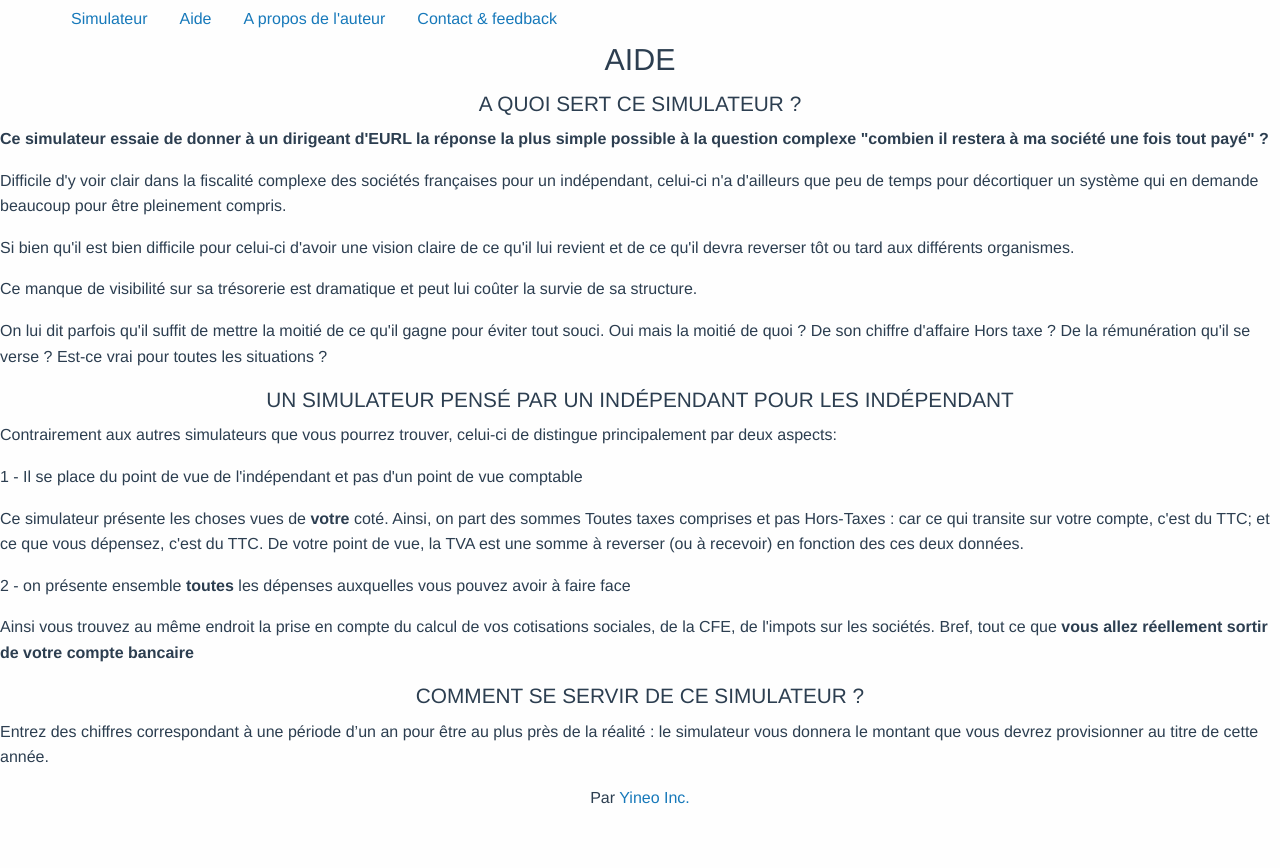
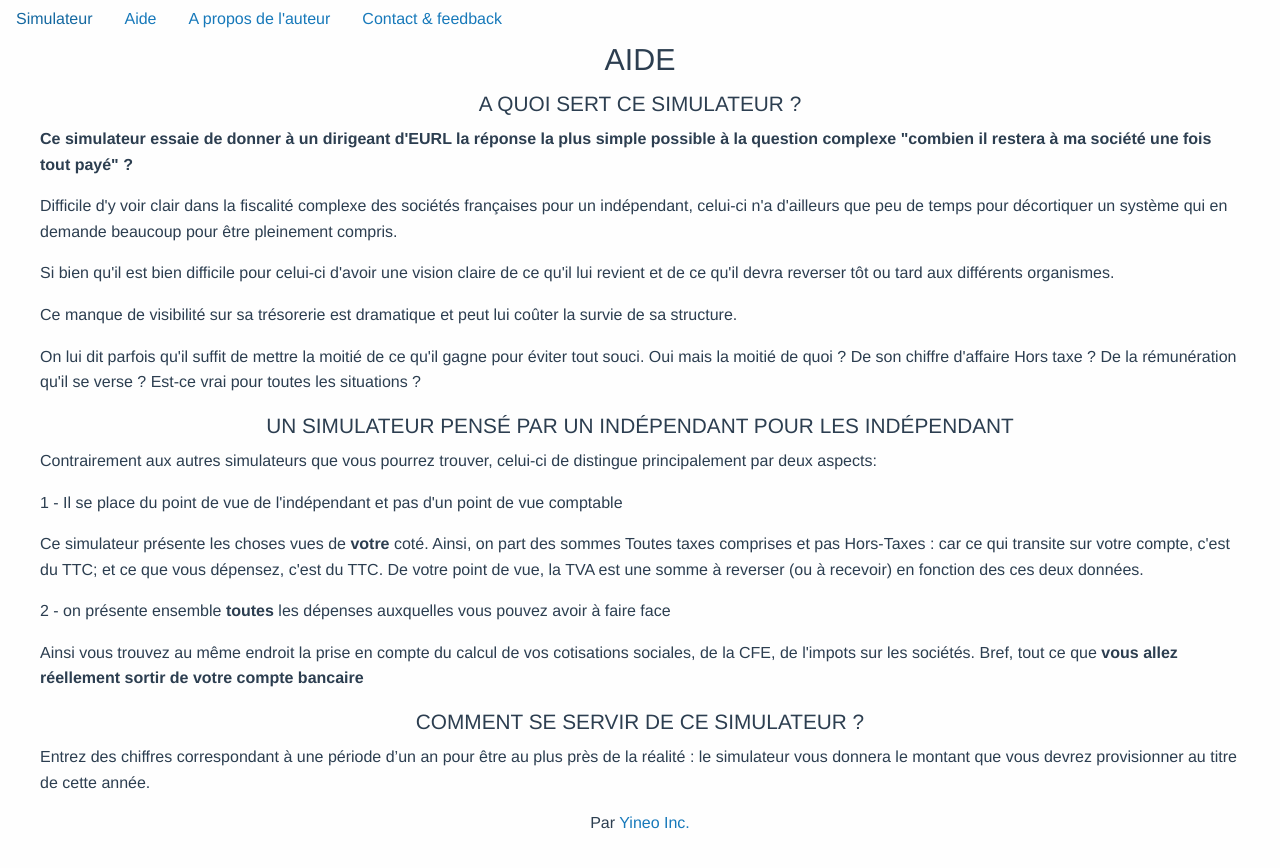
Before and after one commit to nyl-auster/eurl-app-2, a Vue app: page /aide in a window 1280 px wide. Shown: the top 868 px of the page. Built offline with nearby package versions, Linux system fonts and the light colour scheme.

Commit message:
fix row css

```diff
--- a/src/ui/components/App.vue
+++ b/src/ui/components/App.vue
@@ -3,31 +3,14 @@
   import SiteMenu from './SiteMenu'
   import SiteHeader from './SiteHeader'
   import SiteFooter from './SiteFooter'
-  Component.components = {
-      SiteMenu,
-      SiteHeader,
-      SiteFooter
-  }
+  Component.components = { SiteMenu, SiteHeader, SiteFooter }
   export default Component
 </script>
 
 <template>
-
-  <div id="app" class="app">
-
-    <div class="row">
-      <div class="small-12 columns">
-        <site-menu></site-menu>
-      </div>
-    </div>
-
+  <div id="app">
+    <site-menu></site-menu>
     <router-view></router-view>
-
-    <div class="row footer">
-      <div class="small-12 columns">
-        <site-footer></site-footer>
-      </div>
-    </div>
+    <site-footer></site-footer>
   </div>
-
 </template>
--- a/src/ui/components/PageAPropos.vue
+++ b/src/ui/components/PageAPropos.vue
@@ -5,7 +5,7 @@
 </script>
 
 <template>
-  <div class="component" id="component--page-a-propos">
+  <div class="component row" id="component--page-a-propos">
     <h1>A propos de l'auteur</h1>
     <p>Je suis développeur freelance indépendant depuis 2012. Après avoir passé quelques mois en auto-entrepreneur, un dépassement de plafond me fait automatiquement passer en entrepeneur individuel. Je décide alors de monter une SARL unipersonnelle pour gérer mon activité.</p>
 
--- a/src/ui/components/PageAide.vue
+++ b/src/ui/components/PageAide.vue
@@ -5,7 +5,7 @@
 </script>
 
 <template>
-  <div class="component" id="component--page-aide">
+  <div class="component row" id="component--page-aide">
     <h1>Aide</h1>
     <h2>A quoi sert ce simulateur ?</h2>
 
--- a/src/ui/components/PageContact.vue
+++ b/src/ui/components/PageContact.vue
@@ -5,7 +5,7 @@
 </script>
 
 <template>
-  <div class="component" id="component--page-contact">
+  <div class="component row" id="component--page-contact">
     <h1>Me contacter</h1>
     <p>
       Un bug ? une suggestion ? J'ai besoin de vous pour améliorer ce simulateur qui n'est qu'une première version. N'hésitez pas à me faire part de vos suggestions d'améliorations à l'adresse suivante :
--- a/src/ui/components/PageNotFound.vue
+++ b/src/ui/components/PageNotFound.vue
@@ -5,7 +5,7 @@
 </script>
 
 <template>
-  <div class="component" id="component--page-not-found">
+  <div class="component row" id="component--page-not-found">
     <h1>Page non trouvée</h1>
     <p>La page demandée n'a pas été trouvée </p>
   </div>
--- a/src/ui/components/PageSimulateur.vue
+++ b/src/ui/components/PageSimulateur.vue
@@ -8,7 +8,7 @@
 </script>
 
 <template>
-  <div class="component" id="component--page-simulateur">
+  <div class="component row" id="component--page-simulateur">
     <div class="row">
       <div class="small-12 columns">
         <simulateur></simulateur>
```
